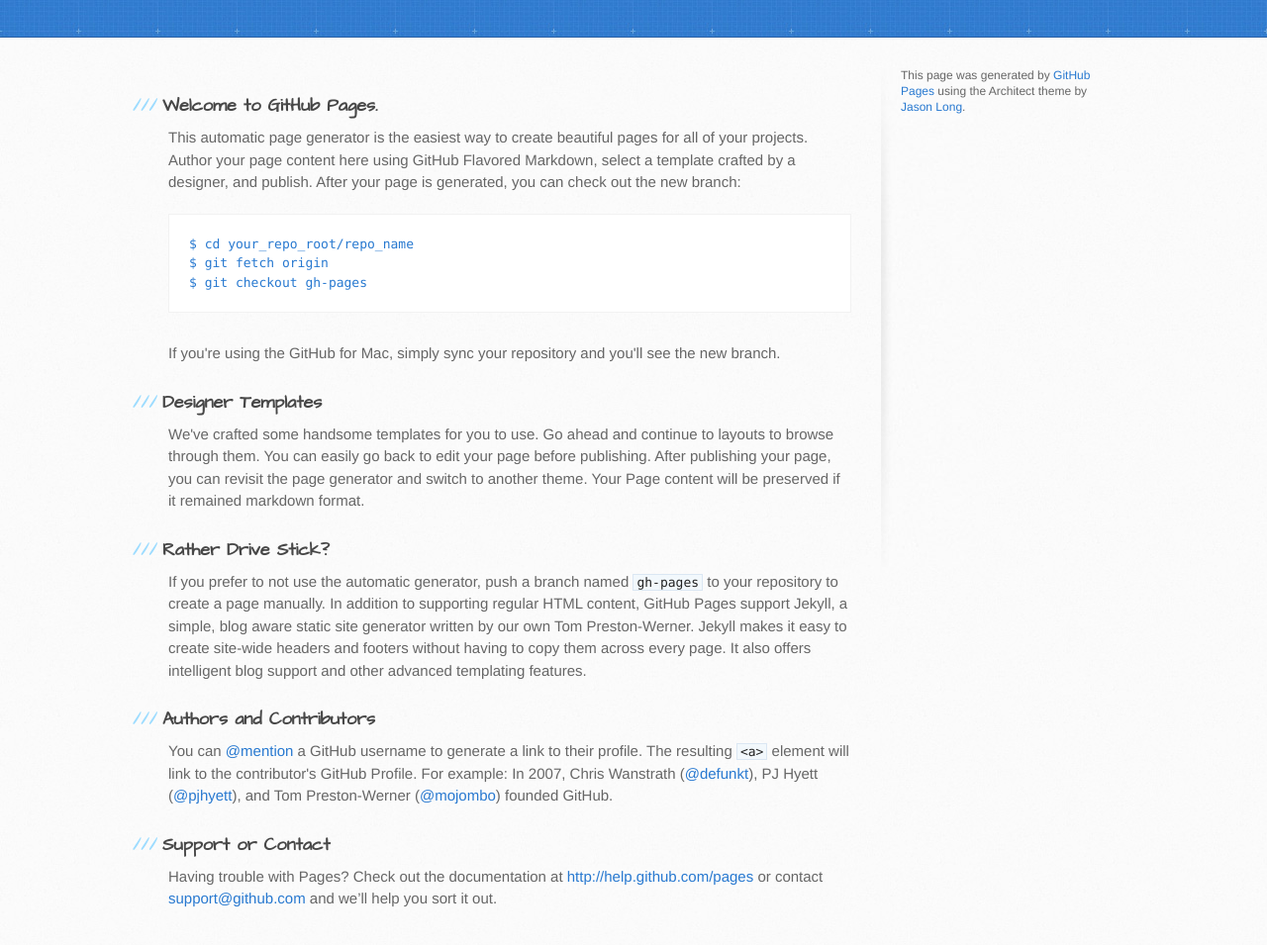
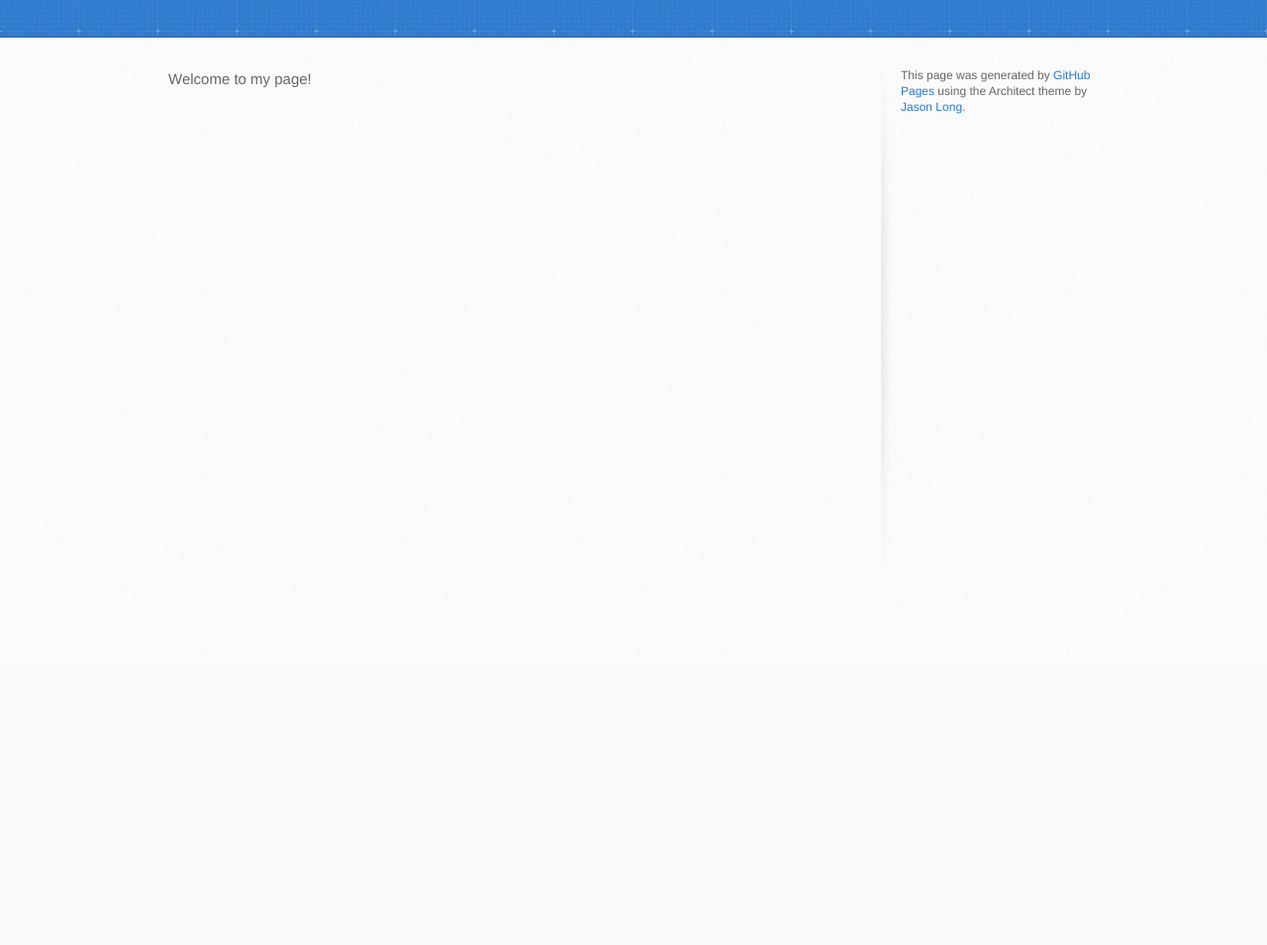
Before and after one commit to BharathMG/bharathmg.github.com, a plain HTML site: page index.html in a window 1280 px wide. Shown: the part 129-1084 px from the top of the page at 99% size. After the commit the page ends 800 px from the top, so only its background shows below. Drawn offline with Linux system fonts and the light colour scheme.

Commit message:
Replace master branch with page content via GitHub

```diff
--- a/index.html
+++ b/index.html
@@ -28,32 +28,7 @@
     <div id="content-wrapper">
       <div class="inner clearfix">
         <section id="main-content">
-          <h3>Welcome to GitHub Pages.</h3>
-
-<p>This automatic page generator is the easiest way to create beautiful pages for all of your projects. Author your page content here using GitHub Flavored Markdown, select a template crafted by a designer, and publish. After your page is generated, you can check out the new branch:</p>
-
-<pre><code>$ cd your_repo_root/repo_name
-$ git fetch origin
-$ git checkout gh-pages
-</code></pre>
-
-<p>If you're using the GitHub for Mac, simply sync your repository and you'll see the new branch.</p>
-
-<h3>Designer Templates</h3>
-
-<p>We've crafted some handsome templates for you to use. Go ahead and continue to layouts to browse through them. You can easily go back to edit your page before publishing. After publishing your page, you can revisit the page generator and switch to another theme. Your Page content will be preserved if it remained markdown format.</p>
-
-<h3>Rather Drive Stick?</h3>
-
-<p>If you prefer to not use the automatic generator, push a branch named <code>gh-pages</code> to your repository to create a page manually. In addition to supporting regular HTML content, GitHub Pages support Jekyll, a simple, blog aware static site generator written by our own Tom Preston-Werner. Jekyll makes it easy to create site-wide headers and footers without having to copy them across every page. It also offers intelligent blog support and other advanced templating features.</p>
-
-<h3>Authors and Contributors</h3>
-
-<p>You can <a href="https://github.com/blog/821" class="user-mention">@mention</a> a GitHub username to generate a link to their profile. The resulting <code>&lt;a&gt;</code> element will link to the contributor's GitHub Profile. For example: In 2007, Chris Wanstrath (<a href="https://github.com/defunkt" class="user-mention">@defunkt</a>), PJ Hyett (<a href="https://github.com/pjhyett" class="user-mention">@pjhyett</a>), and Tom Preston-Werner (<a href="https://github.com/mojombo" class="user-mention">@mojombo</a>) founded GitHub.</p>
-
-<h3>Support or Contact</h3>
-
-<p>Having trouble with Pages? Check out the documentation at <a href="http://help.github.com/pages">http://help.github.com/pages</a> or contact <a href="mailto:support@github.com">support@github.com</a> and we’ll help you sort it out.</p>
+          <p>Welcome to my page!</p>
         </section>
 
         <aside id="sidebar">
```
Also changed, not shown: params.json (+1 -1 lines).
